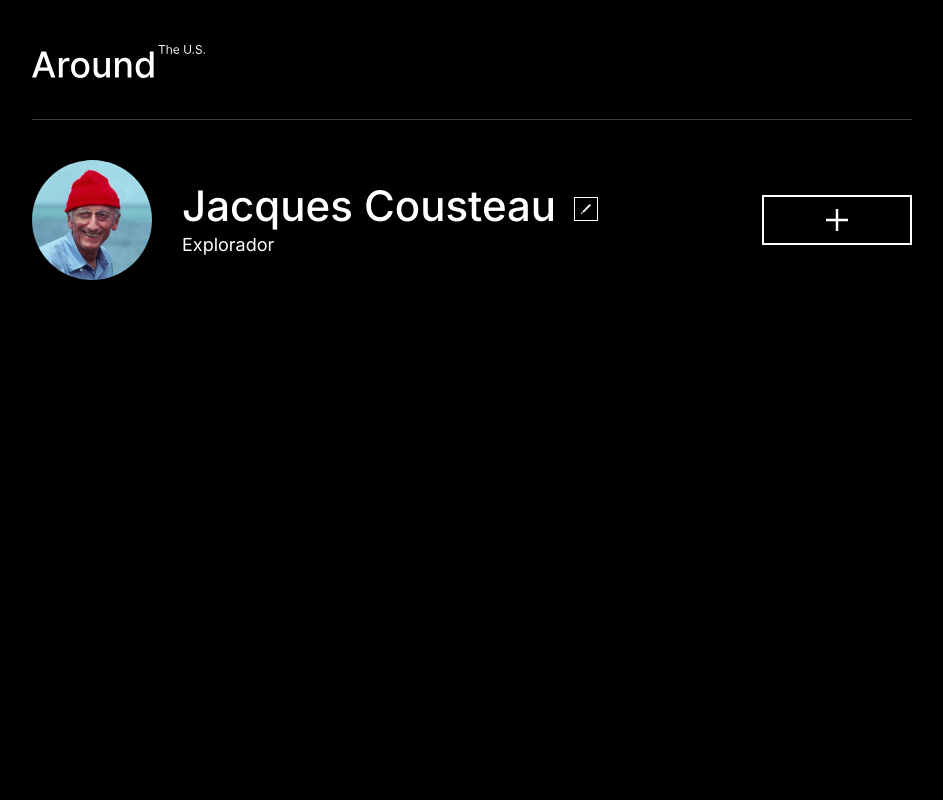
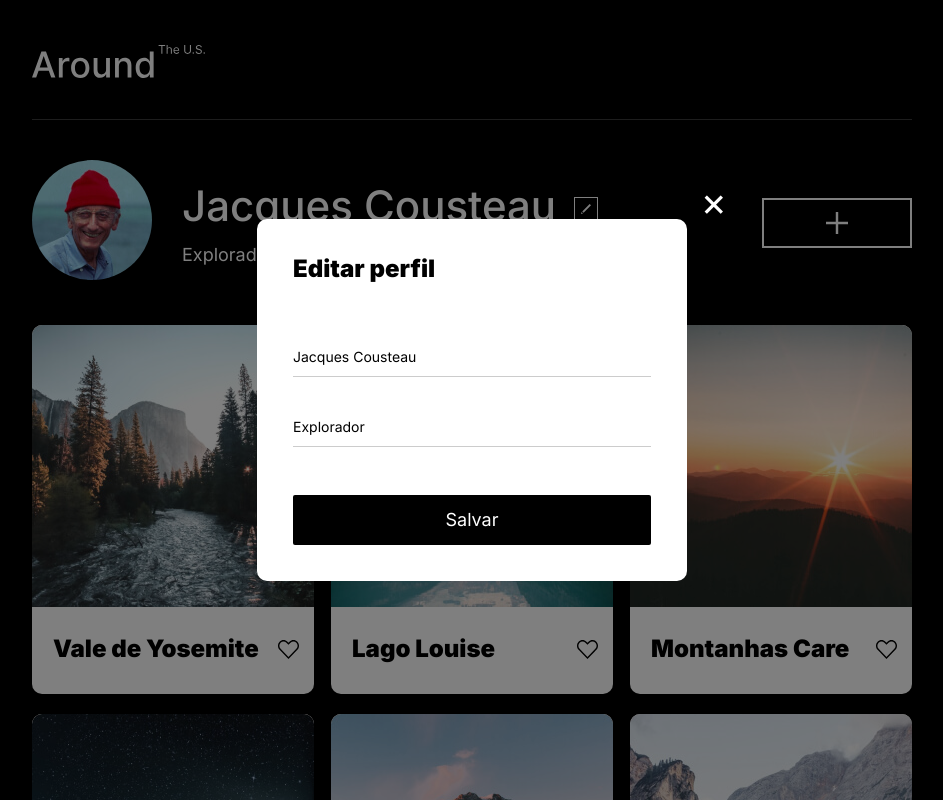
Before and after one commit to aenderb/web_project_around, a plain HTML site: page index.html in a window 1280 px wide. Both pictures are taken after a click on the link 754 px from the left and 209 px from the top of the page. Shown: the top 800 px of the page, without its empty margins (168-1111 px from the left). Drawn offline with Linux system fonts and the light colour scheme.

Commit message:
Nova atualização do projeto - script

```diff
--- /dev/null
+++ b/blocks/elements.css
@@ -0,0 +1,73 @@
+.elements {
+  max-width: 880px;
+  padding: 0;
+  margin: 0 auto;
+}
+
+.elements__list {
+  width: 100%;
+  display: flex;
+  flex-wrap: wrap;
+  gap: 20px 17px;
+  list-style: none;
+  margin: 0;
+  padding: 0;
+}
+.card {
+  background-color: #fff;
+  border-radius: 10px;
+  overflow: hidden;
+  width: 282px;
+}
+
+.card__image {
+  width: 100%;
+  height: 282px;
+}
+
+.card__description {
+  display: flex;
+  justify-content: space-between;
+  align-items: center;
+  padding: 25px 15px 31px 21px;
+}
+.card__title {
+  font-weight: 900;
+  font-size: 24px;
+  color: #000;
+  margin: 0;
+  max-width: 246px;
+
+  text-overflow: ellipsis;
+  white-space: nowrap;
+  overflow: hidden;
+}
+
+.card__like-button {
+  width: 21px;
+  height: 19px;
+  background-image: url("../images/heart-icon-disabled.svg");
+  background-color: transparent;
+  border: none;
+}
+
+.card__like-button:hover {
+  background-image: url("../images/heart-icon-hover.svg");
+  cursor: pointer;
+}
+
+.card__like-button.card__like-button_active {
+  background-image: url("../images/heart-icon-active.svg");
+}
+
+@media screen and (max-width: 985px) {
+  .elements__list {
+    justify-content: center;
+  }
+}
+
+@media screen and (max-width: 500px) {
+  .elements__list {
+    justify-content: center;
+  }
+}
--- /dev/null
+++ b/blocks/footer.css
@@ -0,0 +1,25 @@
+.footer {
+  padding: 67px 200px 60px;
+}
+
+.footer__copyright {
+  font-size: 18px;
+  color: #545454;
+  margin: 0;
+}
+
+@media screen and (max-width: 500px) {
+  .footer {
+    padding: 67px 40px 60px;
+  }
+
+  .footer__copyright {
+    font-size: 14px;
+  }
+}
+
+@media screen and (max-width: 320px) {
+  .footer {
+    padding: 67px 19px 60px;
+  }
+}
--- /dev/null
+++ b/blocks/form.css
@@ -0,0 +1,104 @@
+.modal {
+  position: fixed;
+  top: 0;
+  left: 0;
+  width: 100%;
+  height: 100%;
+  background-color: rgba(0, 0, 0, 0.5);
+  display: flex;
+  justify-content: center;
+  align-items: center;
+  visibility: hidden;
+  opacity: 0;
+  transition: visibility 0s 0.3s, opacity 0.3s;
+  z-index: 999;
+}
+
+.modal_opened {
+  visibility: visible;
+  opacity: 1;
+  transition: visibility 0s, opacity 0.3s;
+}
+
+.modal__container {
+  background-color: #fff;
+  padding: 36px;
+  border-radius: 10px;
+  position: relative;
+  box-sizing: border-box;
+  width: 430px;
+}
+
+.modal__close-button {
+  position: absolute;
+  top: -40px;
+  right: -40px;
+  background: transparent;
+  border: none;
+  font-size: 40px;
+  color: #fff;
+  cursor: pointer;
+}
+
+.modal__close-button:hover {
+  color: #565656;
+}
+
+.modal__title {
+  color: #000;
+  font-weight: 900;
+  font-size: 24px;
+  margin: 0 0 54px;
+}
+
+.modal__input {
+  width: 100%;
+  height: 40px;
+  border: none;
+  border-bottom: 1px solid rgba(0, 0, 0, 0.2);
+  font-size: 14px;
+  line-height: 1.2;
+  margin-bottom: 30px;
+  padding: 0;
+  color: #000;
+}
+
+.modal__submit-button {
+  width: 100%;
+  height: 50px;
+  background-color: #000;
+  color: #fff;
+  border: none;
+  border-radius: 2px;
+  font-size: 18px;
+  line-height: 1.2;
+  cursor: pointer;
+  margin-top: 18px;
+}
+
+.modal__submit-button:hover {
+  opacity: 0.8;
+}
+
+@media screen and (max-width: 600px) {
+  .modal__container {
+    width: 90%;
+    max-width: 282px;
+    padding: 22px;
+  }
+
+  .modal__close-button {
+    right: 0;
+    top: -36px;
+    font-size: 30px;
+  }
+
+  .modal__close-button:hover {
+    color: #565656;
+  }
+
+  .modal__title {
+    font-size: 18px;
+    margin-bottom: 36px;
+  }
+}
--- a/blocks/profile.css
+++ b/blocks/profile.css
@@ -10,17 +10,21 @@
   border-radius: 50%;
 }
 
-.profile__description {
+.profile__container {
   max-width: 420px;
-  display: flex;
-  flex-wrap: wrap;
   margin: 22px auto 21px 30px;
 }
 
-.profile_name {
+.profile__description {
+  display: flex;
+  margin: 0;
+}
+
+.profile__name {
   font-weight: 500;
   font-size: 42px;
   line-height: 48px;
+  margin: 0 auto 0 0;
 }
 
 .profile__button-edit {
@@ -31,16 +35,22 @@
   height: 24px;
 }
 
+.profile__button-edit:hover {
+  opacity: 0.8;
+  cursor: pointer;
+}
+
 .profile__button-edit-img {
   margin: auto;
   width: 10px;
   height: 10px;
 }
 
-.profile__role {
+.profile__about {
   font-weight: 400;
   font-size: 18px;
   line-height: 100%;
+  margin-top: 16px;
 }
 
 .profile__button-add {
@@ -49,6 +59,11 @@
   height: 50px;
   border: 2px solid #fff;
   margin: auto 0 auto;
+}
+
+.profile__button-add:hover {
+  opacity: 0.8;
+  cursor: pointer;
 }
 
 .profile__button-add-img {
@@ -77,22 +92,26 @@
 @media (max-width: 580px) {
   .profile {
     display: flex;
-    flex-wrap: wrap;
-    justify-content: center;
+    flex-direction: column;
+    align-items: center;
     max-width: 580px;
-    margin: 40px auto 10px;
+    margin: 30px auto;
+  }
+
+  .profile__container {
+    display: flex;
+    flex-direction: column;
+    max-width: 282px;
+    margin: 30px auto;
   }
 
   .profile__description {
-    max-width: 282px;
     display: flex;
-    flex-wrap: wrap;
-    justify-content: center;
-    margin: 30px auto;
+    flex-direction: row;
+    margin: 0;
   }
 
-  .profile_name {
-    width: 196px;
+  .profile__name {
     font-size: 22px;
     line-height: 100%;
     margin: 0 0 0 auto;
@@ -112,10 +131,12 @@
     height: 7.5px;
   }
 
-  .profile__role {
+  .profile__about {
+    max-width: 282px;
     margin: 14px auto;
     font-size: 14px;
     line-height: 100%;
+    justify-content: center;
   }
 
   .profile__button-add {
--- a/index.html
+++ b/index.html
@@ -32,20 +32,123 @@
           alt="Avatar"
           class="profile__avatar"
         />
+        <div class="profile__container">
           <div class="profile__description">
-          <p class="profile_name">Jacques Cousteau</p>
-          <a href="#" class="profile__button-edit"
+            <p class="profile__name">Jacques Cousteau</p>
+            <a class="profile__button-edit"
               ><img
                 class="profile__button-edit-img"
                 src="./images/Pencil.svg"
                 alt="Lapis para edição"
             /></a>
-          <p class="profile__role">Explorador</p>
           </div>
-        <a href="#" class="profile__button-add"
+          <p class="profile__about">Explorador</p>
+        </div>
+        <a class="profile__button-add"
           ><img class="profile__button-add-img" src="./images/Plus.svg" alt=""
         /></a>
       </section>
+      <section class="elements">
+        <ul class="elements__list">
+          <li class="card">
+            <img
+              src="images/Yosemite_valley.jpg"
+              alt="Vale de Yosemite"
+              class="card__image"
+            />
+            <div class="card__description">
+              <h3 class="card__title">Vale de Yosemite</h3>
+              <button class="card__like-button" type="button"></button>
             </div>
+          </li>
+
+          <li class="card">
+            <img
+              src="images/Louise_lake.jpg"
+              alt="Lago Louise"
+              class="card__image"
+            />
+            <div class="card__description">
+              <h3 class="card__title">Lago Louise</h3>
+              <button class="card__like-button" type="button"></button>
+            </div>
+          </li>
+
+          <li class="card">
+            <img
+              src="images/mountain_care.jpg"
+              alt="Montanhas Care"
+              class="card__image"
+            />
+            <div class="card__description">
+              <h3 class="card__title">Montanhas Care</h3>
+              <button class="card__like-button" type="button"></button>
+            </div>
+          </li>
+
+          <li class="card">
+            <img src="images/latemar.jpg" alt="Latemar" class="card__image" />
+            <div class="card__description">
+              <h3 class="card__title">Latemar</h3>
+              <button class="card__like-button" type="button"></button>
+            </div>
+          </li>
+
+          <li class="card">
+            <img
+              src="images/National_park.jpg"
+              alt="Parque Nacional"
+              class="card__image"
+            />
+            <div class="card__description">
+              <h3 class="card__title">Parque Nacional</h3>
+              <button class="card__like-button" type="button"></button>
+            </div>
+          </li>
+
+          <li class="card">
+            <img
+              src="images/Braies_lake.jpg"
+              alt="Lago di Braies"
+              class="card__image"
+            />
+            <div class="card__description">
+              <h3 class="card__title">Lago di Braies</h3>
+              <button class="card__like-button" type="button"></button>
+            </div>
+          </li>
+        </ul>
+      </section>
+
+      <div class="modal" id="edit-profile-modal">
+        <div class="modal__container">
+          <button class="modal__close-button" type="button">&times;</button>
+          <h2 class="modal__title">Editar perfil</h2>
+          <form class="modal__form" id="profile-form">
+            <input
+              type="text"
+              class="modal__input"
+              id="profile-name-input"
+              name="name"
+              placeholder="Nome"
+              required
+            />
+            <input
+              type="text"
+              class="modal__input"
+              id="profile-about-input"
+              name="description"
+              placeholder="Sobre mim"
+              required
+            />
+            <button type="submit" class="modal__submit-button">Salvar</button>
+          </form>
+        </div>
+      </div>
+      <footer class="footer">
+        <p class="footer__copyright">&copy; 2025 Around The EU</p>
+      </footer>
+    </div>
+    <script src="./scripts/index.js"></script>
   </body>
 </html>
--- a/pages/index.css
+++ b/pages/index.css
@@ -4,3 +4,6 @@
 @import url("../blocks/page.css");
 @import url("../blocks/header.css");
 @import url("../blocks/profile.css");
+@import url("../blocks/elements.css");
+@import url("../blocks/form.css");
+@import url("../blocks/footer.css");
--- /dev/null
+++ b/scripts/index.js
@@ -0,0 +1,31 @@
+const editProfileButton = document.querySelector(".profile__button-edit");
+const editProfileModal = document.querySelector("#edit-profile-modal");
+const closeModalButton = editProfileModal.querySelector(".modal__close-button");
+const profileForm = document.querySelector("#profile-form");
+const profileNameInput = document.querySelector("#profile-name-input");
+const profileAboutInput = document.querySelector("#profile-about-input");
+const profileName = document.querySelector(".profile__name");
+const profileAbout = document.querySelector(".profile__about");
+const likeButtons = document.querySelectorAll(".card__like-button");
+
+profileNameInput.value = profileName.textContent.trim();
+profileAboutInput.value = profileAbout.textContent.trim();
+
+function openModal() {
+  editProfileModal.classList.add("modal_opened");
+}
+
+function closeModal() {
+  editProfileModal.classList.remove("modal_opened");
+}
+
+function handleProfileFormSubmit(evt) {
+  evt.preventDefault();
+  profileName.textContent = profileNameInput.value;
+  profileAbout.textContent = profileAboutInput.value;
+  closeModal();
+}
+
+editProfileButton.addEventListener("click", openModal);
+closeModalButton.addEventListener("click", closeModal);
+profileForm.addEventListener("submit", handleProfileFormSubmit);
```
Also changed, not shown: README.md, images/heart-icon-active.svg (added), images/heart-icon-disabled.svg (added), images/heart-icon-hover.svg (added). Lines whose indentation alone changed are shown as unchanged.
